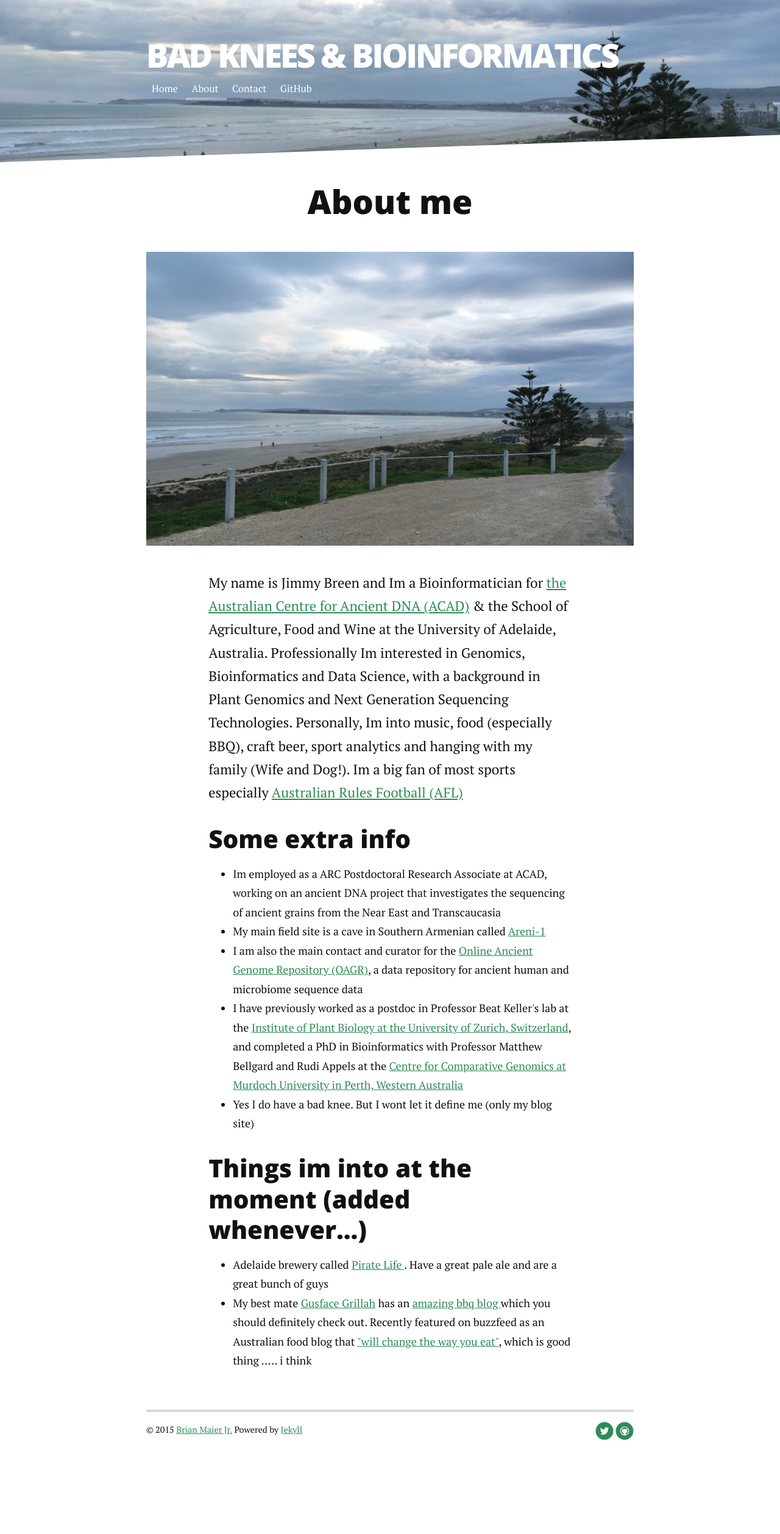
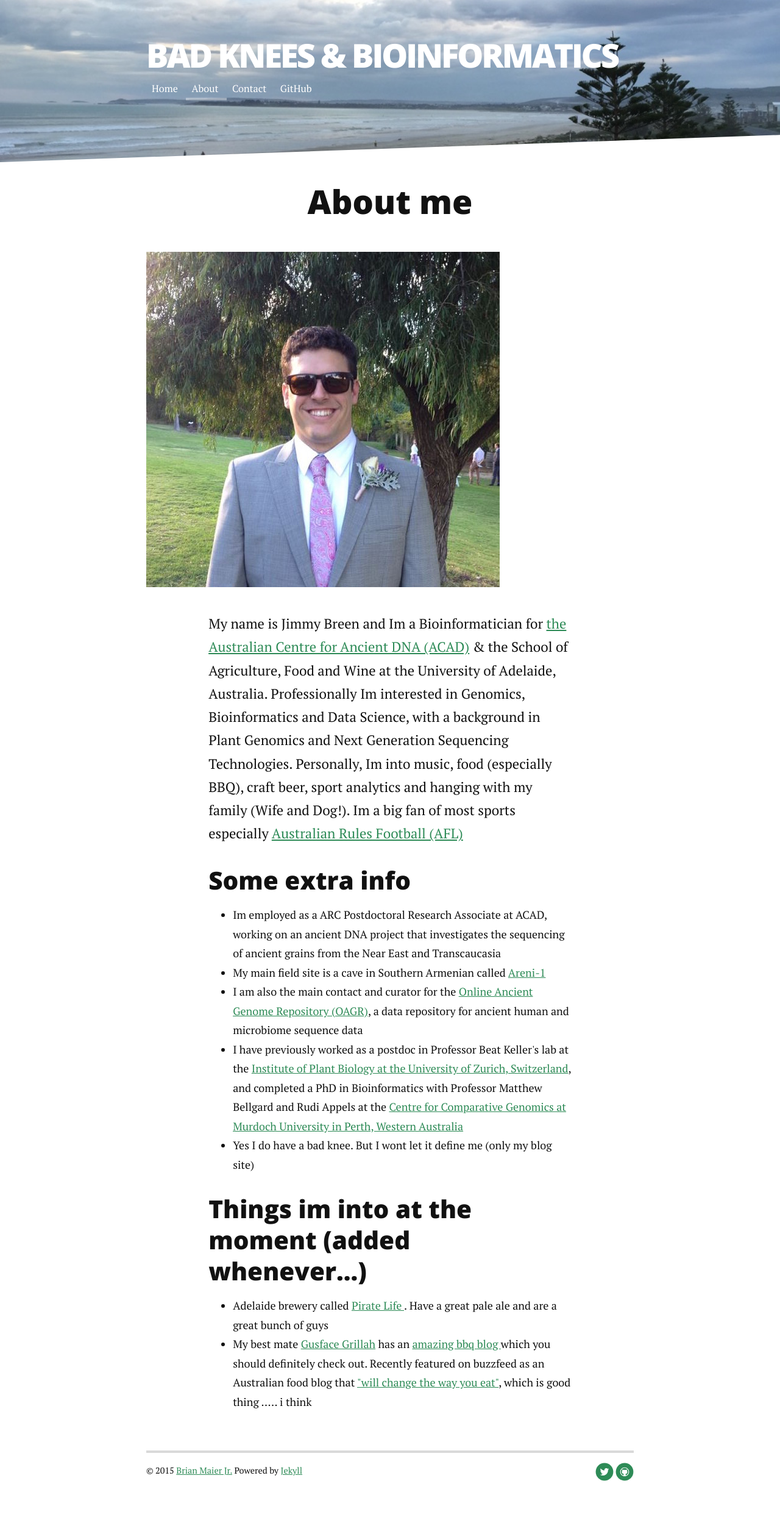
Before and after one commit to jimmybgammyknee/jimmybgammyknee.github.io, a Jekyll site: the page built from about.md, in a window 1280 px wide. Shown: the whole page at 61% size. Built offline with Jekyll 4.4.1, drawn with Linux system fonts in a browser that asks for light colours; nearby versions of some CDN libraries; Markdown is read by kramdown in place of the engine named in the settings; before the commit the page ends 2449 px from its top, so only the background shows below that.

Commit message:
new me photo in about section

```diff
--- a/about.md
+++ b/about.md
@@ -5,7 +5,7 @@
 
 <div class="post">
 	<h1 class="pageTitle">About me</h1>
-	<img src="{{ '/assets/img/beach.jpg' | prepend: site.baseurl }}" alt="">
+	<img src="{{ '/assets/img/me.jpg' | prepend: site.baseurl }}" alt="">
 	<p class="intro">My name is Jimmy Breen and Im a Bioinformatician for <a href="http://www.adelaide.edu.au/acad/">the Australian Centre for Ancient DNA (ACAD)</a> & the School of Agriculture, Food and Wine at the University of Adelaide, Australia. Professionally Im interested in Genomics, Bioinformatics and Data Science, with a background in Plant Genomics and Next Generation Sequencing Technologies. Personally, Im
 into music, food (especially BBQ), craft beer, sport analytics and hanging with my family (Wife and Dog!). Im a big fan of most sports especially  <a href="http://www.afl.com.au"> Australian Rules Football (AFL)</a></p>
 	<h2>Some extra info</h2>
```
Also changed, not shown: assets/img/me.jpg (added).
